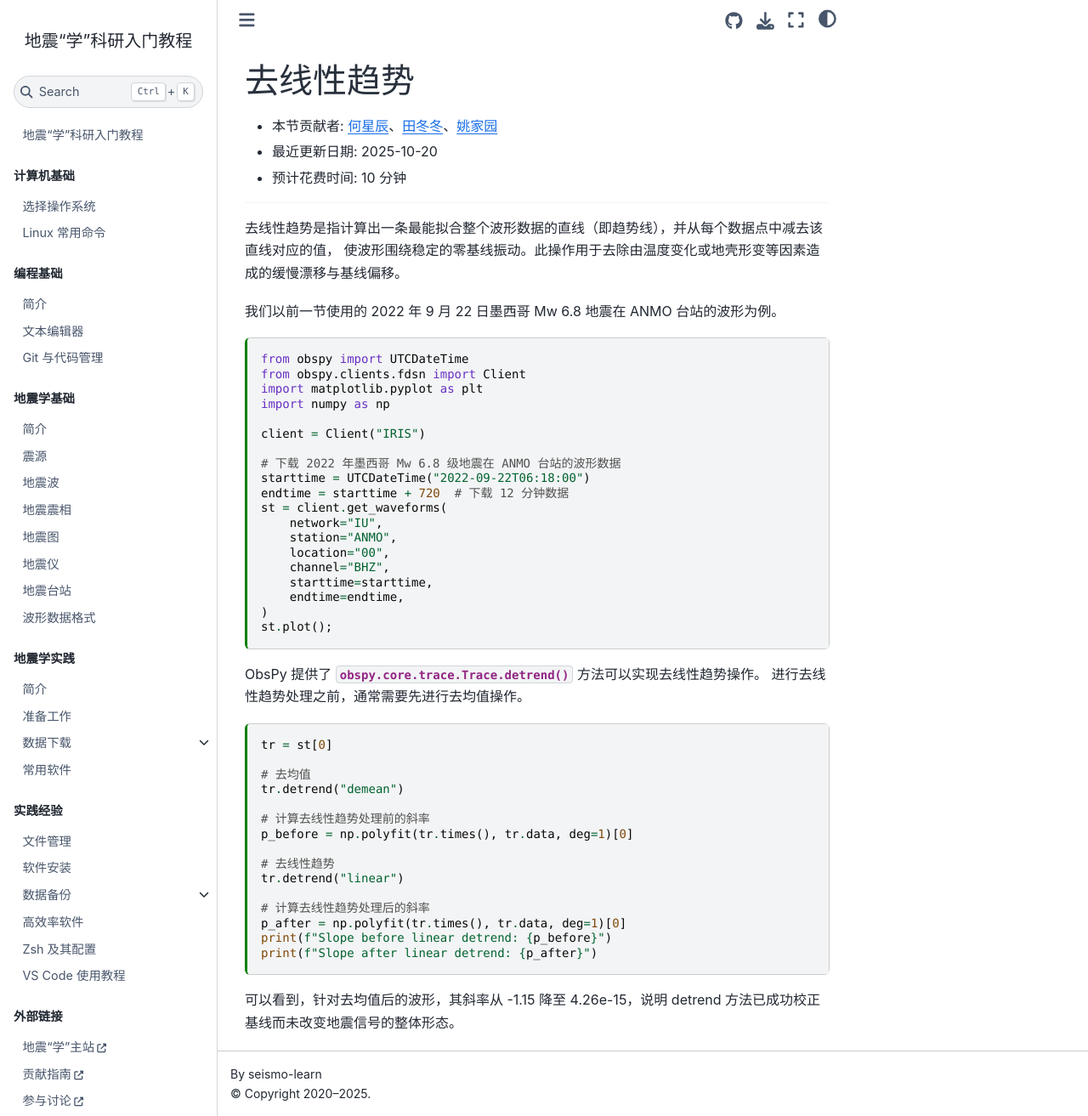
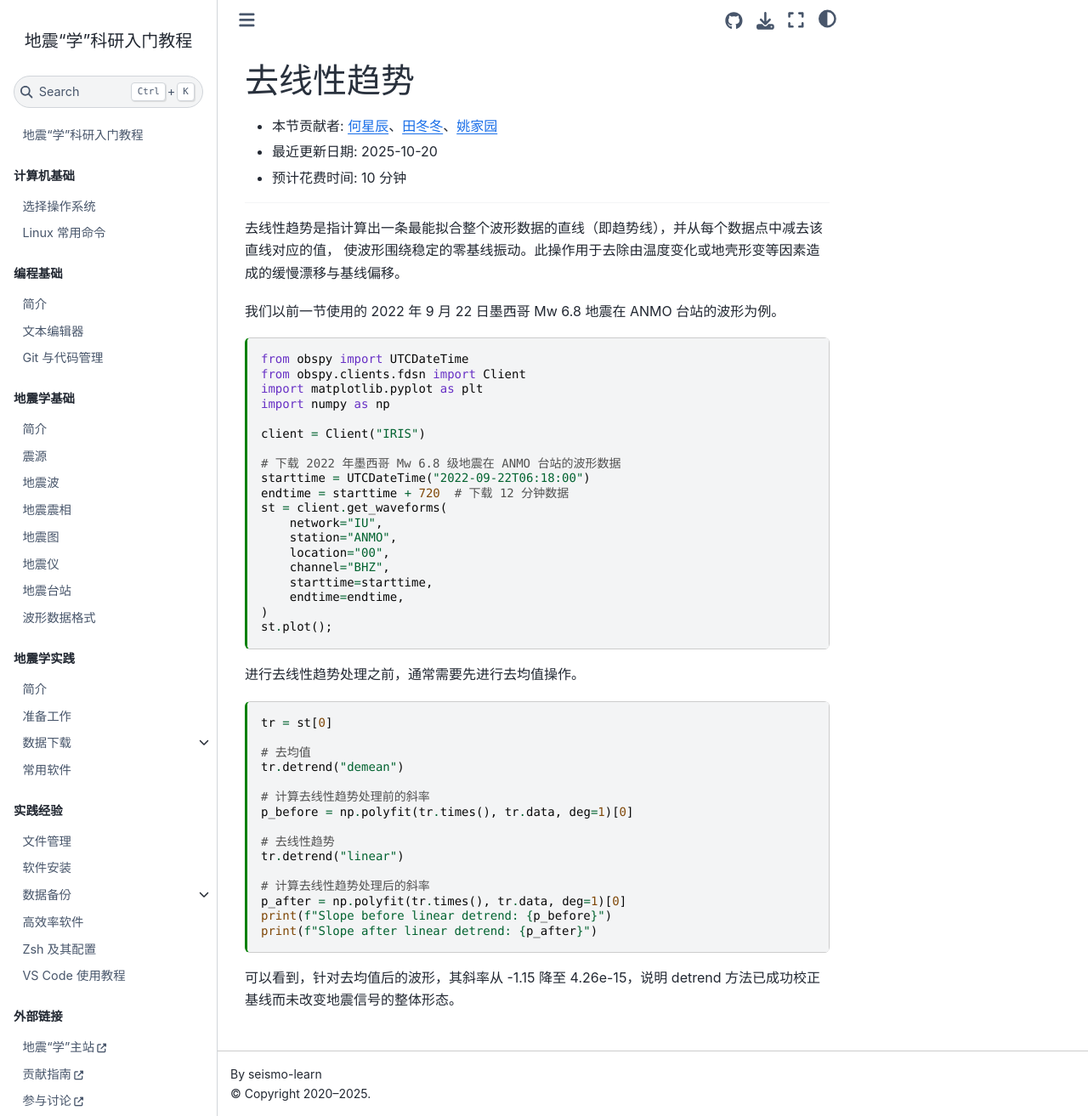
Before and after one commit to seismo-learn/seismology101, a Jupyter Book: the page built from source/exercises/detrend.md, in a window 1280 px wide and 1313 px high. Shown: the whole window at 85% size. Built offline with Jupyter Book 1.0.4 settings and Sphinx 7.4.7 and the Sphinx Book theme 1.1.4, drawn with Linux system fonts in a browser that asks for light colours; pages that are not in the unit, such as notebooks, are missing from menus.

Commit message:
Update source/exercises/detrend.md
Co-authored-by: Yao Jiayuan <coreman.seism@gmail.com>

````diff
--- a/source/exercises/detrend.md
+++ b/source/exercises/detrend.md
@@ -46,7 +46,6 @@ st = client.get_waveforms(
 st.plot();
 ```
 
-ObsPy 提供了 {meth}`obspy.core.trace.Trace.detrend` 方法可以实现去线性趋势操作。
 进行去线性趋势处理之前，通常需要先进行去均值操作。
 
 ```{code-cell} ipython3
````
